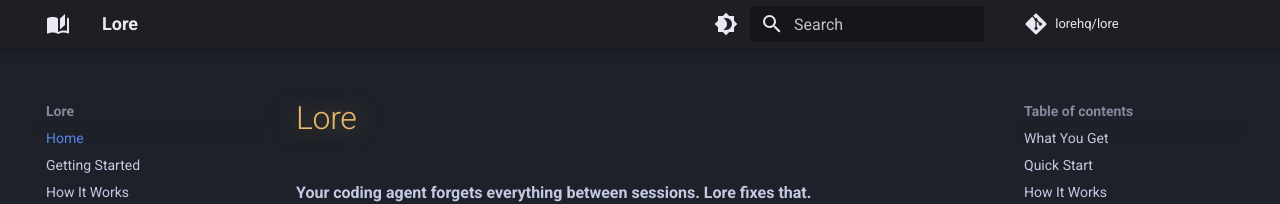
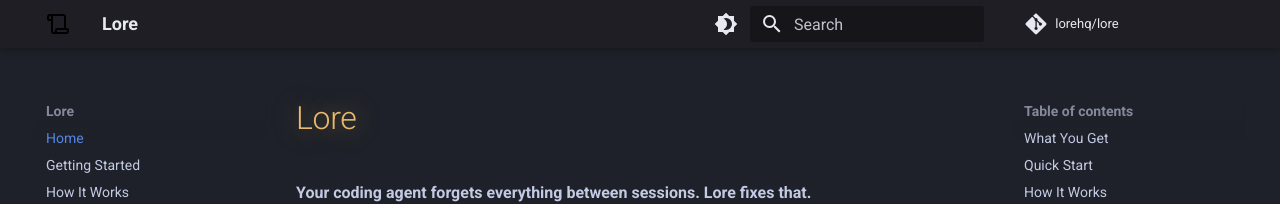
Before and after one commit to lorehq/lore-docs, an MkDocs documentation site: the page built from docs/index.md, in a window 1280 px wide. Shown: the top 204 px of the page. Built offline with MkDocs 1.6.1 and Material for MkDocs 9.7.7, drawn with Linux system fonts in a browser that asks for light colours; comment, search, counter and statistics services are not loaded.

Commit message:
Add scroll logo — Lucide scroll icon as custom SVG
Co-Authored-By: Claude Opus 4.6 <noreply@anthropic.com>

```diff
--- a/mkdocs.yml
+++ b/mkdocs.yml
@@ -6,8 +6,7 @@ repo_name: lorehq/lore
 
 theme:
   name: material
-  icon:
-    logo: material/book-open-page-variant
+  logo: assets/logo.svg
   palette:
     - scheme: slate
       accent: amber
```
Also changed, not shown: docs/assets/logo.svg (added).
